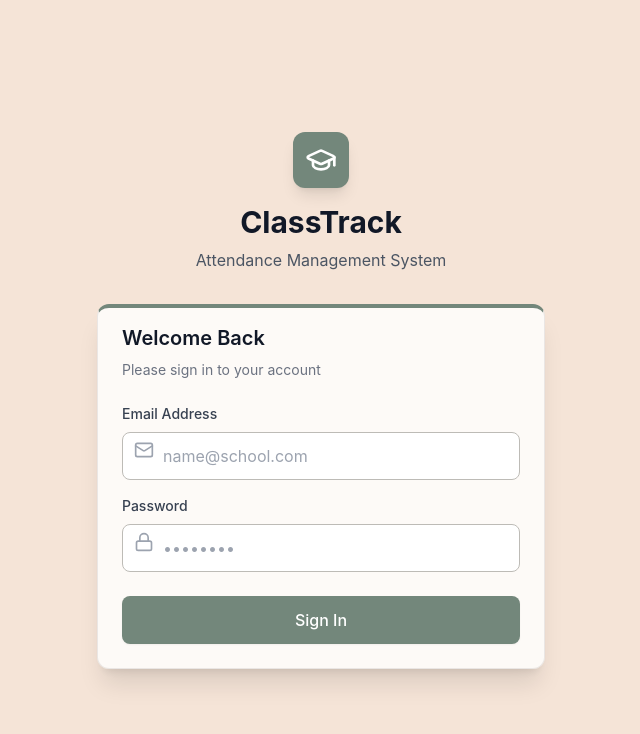
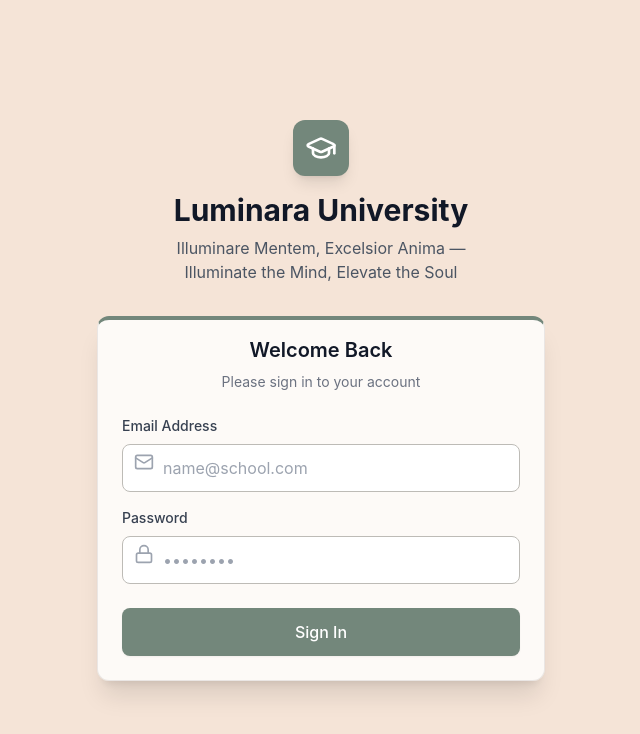
Before and after one commit to fhamyla/Class, a React (Vite) app: page / in a window 1280 px wide. Shown: the top 734 px of the page, without its empty margins (319-959 px from the left). Built offline with nearby package versions, Linux system fonts and the light colour scheme.

Commit message:
cleaning log in ui

```diff
--- a/src/components/Login.tsx
+++ b/src/components/Login.tsx
@@ -30,17 +30,17 @@ export function Login() {
           <div className="inline-flex p-3 bg-sage rounded-xl shadow-lg mb-4">
             <GraduationCap className="h-8 w-8 text-white" />
           </div>
-          <h1 className="text-3xl font-bold text-gray-900">ClassTrack</h1>
-          <p className="text-gray-600 mt-2">Attendance Management System</p>
+          <h1 className="text-3xl font-bold text-gray-900">Luminara University</h1>
+          <p className="text-gray-600 mt-2">Illuminare Mentem, Excelsior Anima —<br /> Illuminate the Mind, Elevate the Soul</p>
         </div>
 
         <Card className="shadow-xl border-t-4 border-t-sage">
           <form onSubmit={handleSubmit} className="space-y-6">
             <div className="space-y-2">
-              <h2 className="text-xl font-semibold text-gray-900">
+              <h2 className="text-center text-xl font-semibold text-gray-900">
                 Welcome Back
               </h2>
-              <p className="text-sm text-gray-500">
+              <p className="text-center text-sm text-gray-500">
                 Please sign in to your account
               </p>
             </div>
```
